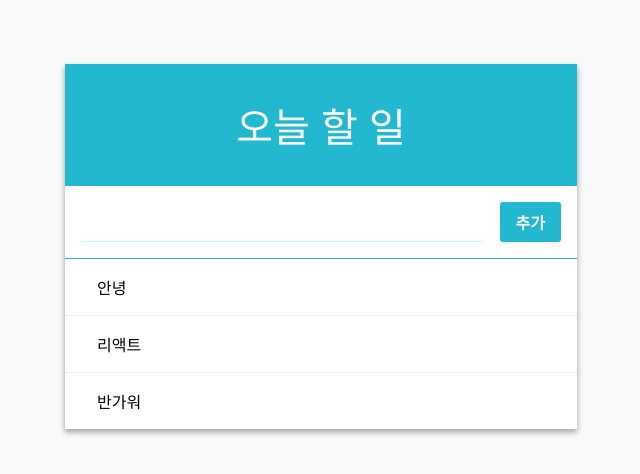
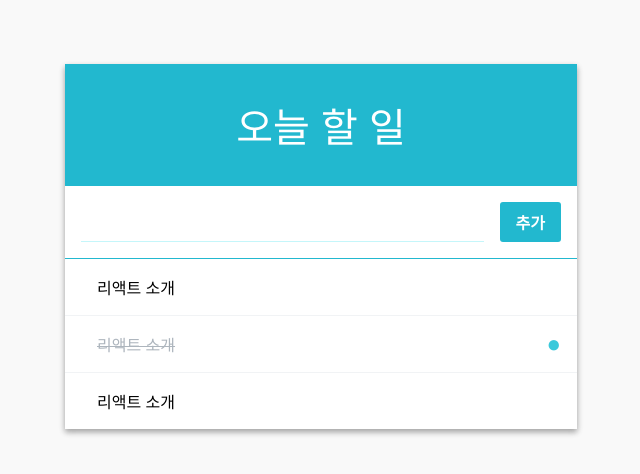
Before and after one commit to MaxKim-J/Max-React-Toy, a React (Create React App) app: page / in a window 1280 px wide. Shown: the top 474 px of the page, without its empty margins (319-959 px from the left). Built offline with nearby package versions, Linux system fonts and the light colour scheme.

Commit message:
form 입력시 todoitemlist 컴포넌트에 띄워지는 로직 구현 map함수 이용하여 app.js에서 받은 todo 리스트를 컴포넌트로 렌더링

```diff
--- a/src/components/TodoItemList/TodoItemList.js
+++ b/src/components/TodoItemList/TodoItemList.js
@@ -4,13 +4,23 @@ import TodoItem from '../TodoItem/TodoItem'
 class TodoItemList extends Component {
   render() {
     const { todos, onToggle, onRemove } = this.props;
-
+    // map함수- 넘어온 todos배열을 컴포넌트 배열로 변환해준다
+    const todoList = todos.map(
+      ({ id, text, checked }) => (
+        <TodoItem
+          id={id}
+          text={text}
+          checked={checked}
+          onToggle={onToggle}
+          onRemove={onRemove}
+          key={id}
+        />
+      )
+    );
     return (
       <div>
-        <TodoItem text="안녕" />
-        <TodoItem text="리액트" />
-        <TodoItem text="반가워" />
-      </div>
+        {todoList}
+      </div >
     )
   }
 }
```
